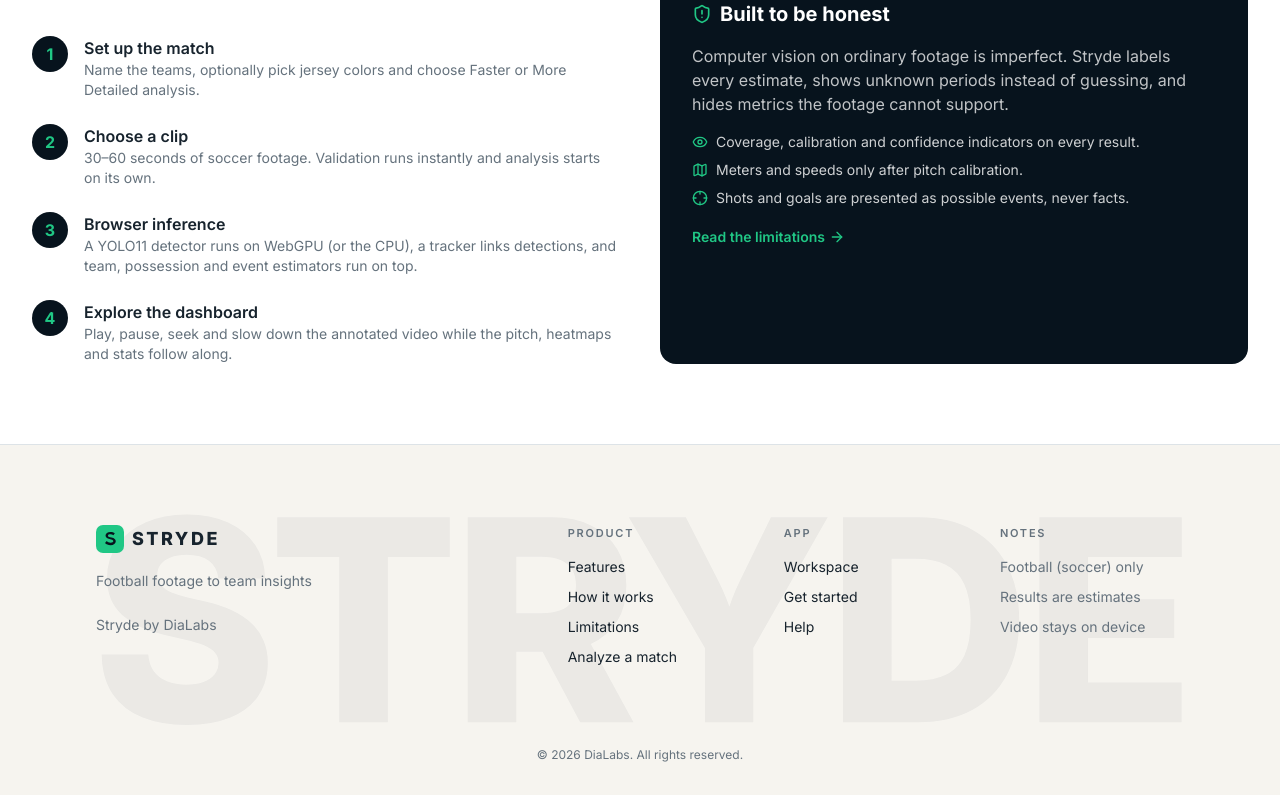
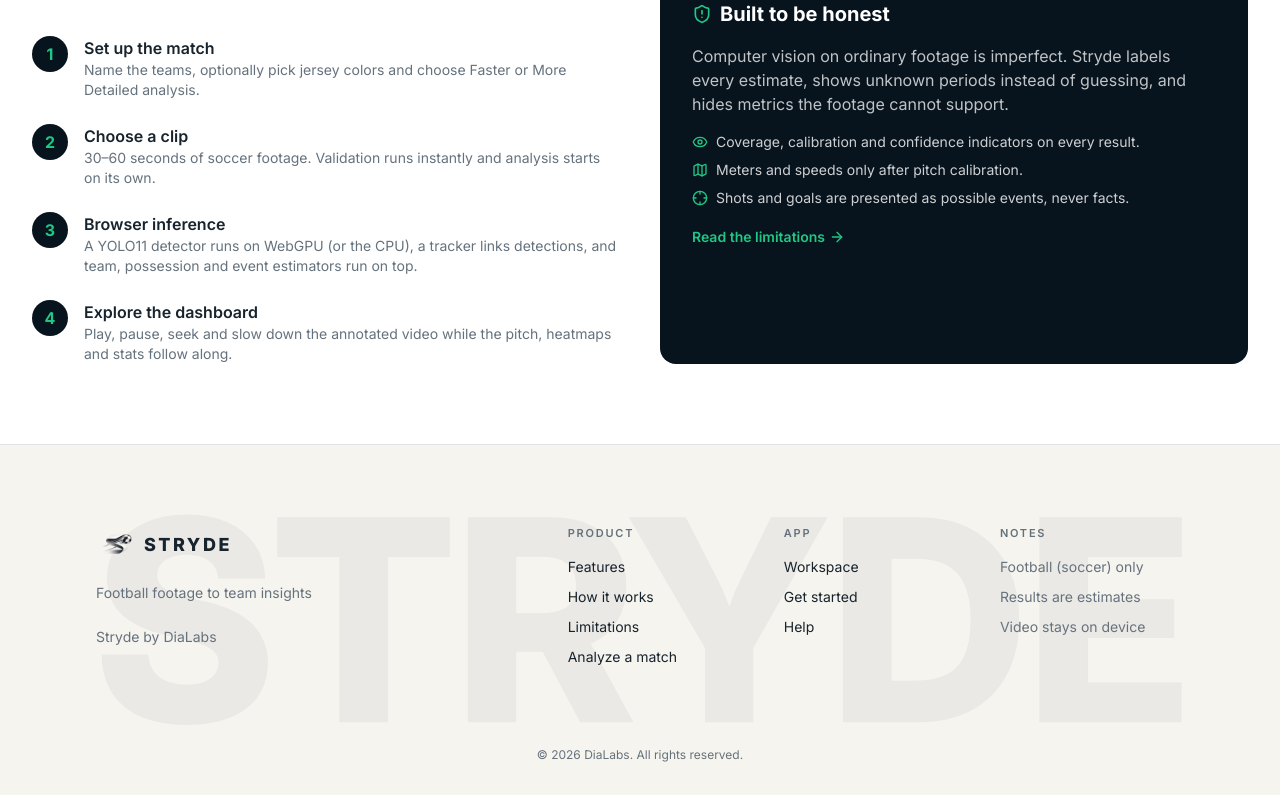
Before and after one commit to DiaLabs/Stryde, a Next.js app: page / in a window 1280 px wide. Shown: the part 1616-2411 px from the top of the page. Built offline with nearby package versions, Linux system fonts and the light colour scheme.

Commit message:
fixed the logo in  footer section

```diff
--- a/src/app/page.tsx
+++ b/src/app/page.tsx
@@ -142,7 +142,7 @@
         </p>
         <div className="relative mx-auto grid max-w-6xl gap-12 px-5 py-16 sm:px-8 lg:grid-cols-[1.1fr_1.6fr] lg:py-20">
           <div>
-            <Logo light={false} />
+            <Logo light={false} mark="image" />
             <p className="mt-3 max-w-xs text-sm text-ink-2">Football footage to team insights</p>
             <p className="mt-6 text-sm text-ink-2">Stryde by DiaLabs</p>
           </div>
--- a/src/components/brand/Logo.tsx
+++ b/src/components/brand/Logo.tsx
@@ -14,7 +14,7 @@
   );
 }
 
-export function Logo({ className, light = true, mark = "s" }: { className?: string; light?: boolean; mark?: "s" | "image" }) {
+export function Logo({ className, light = true, mark = "image" }: { className?: string; light?: boolean; mark?: "s" | "image" }) {
   return (
     <span className={clsx("inline-flex items-center gap-2", className)}>
       {mark === "image" ? (
--- a/src/components/shell/AppShell.tsx
+++ b/src/components/shell/AppShell.tsx
@@ -99,7 +99,7 @@
               <Menu className="size-5" />
             </button>
             <Link href="/" aria-label="Stryde home">
-              <Logo light={false} />
+              <Logo light={false} mark="image" />
             </Link>
           </div>
           <p className="flex items-center gap-1.5 text-xs text-ink-2">
```
